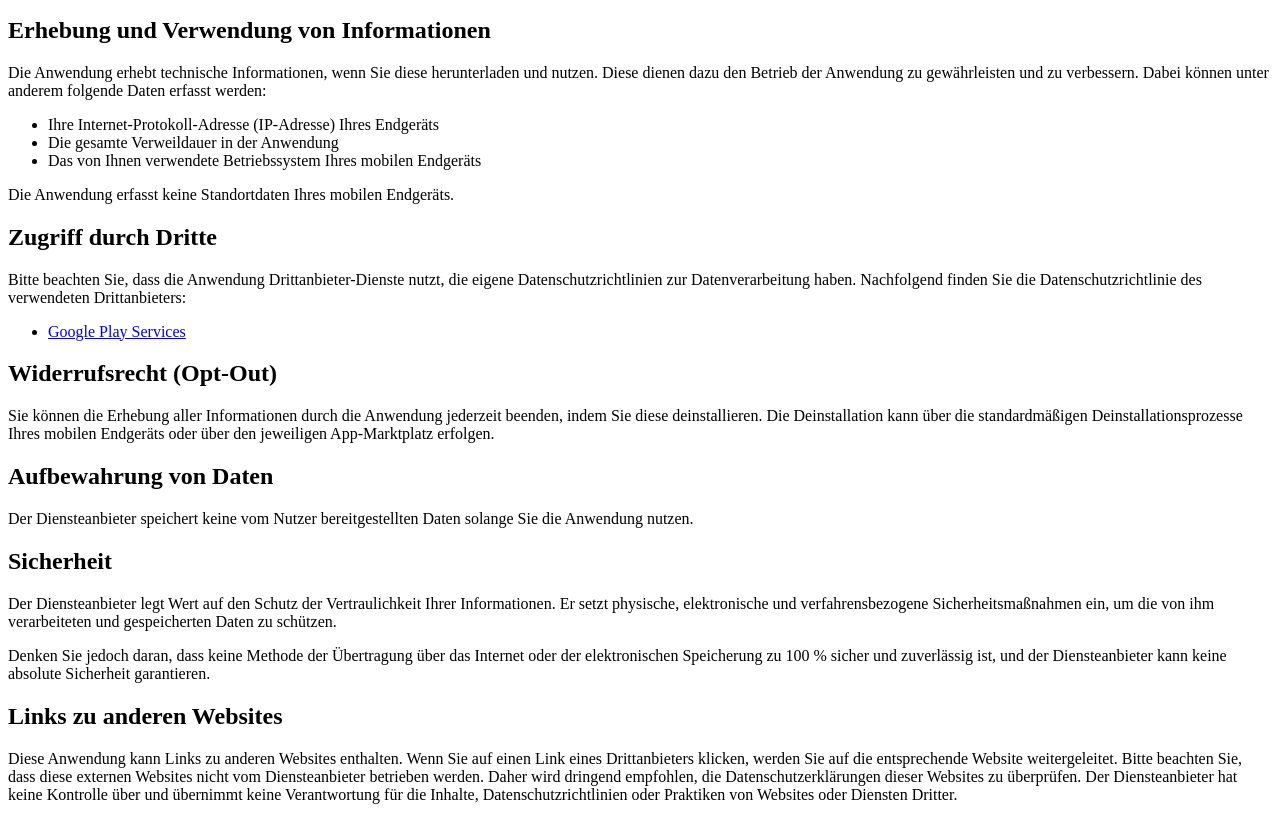
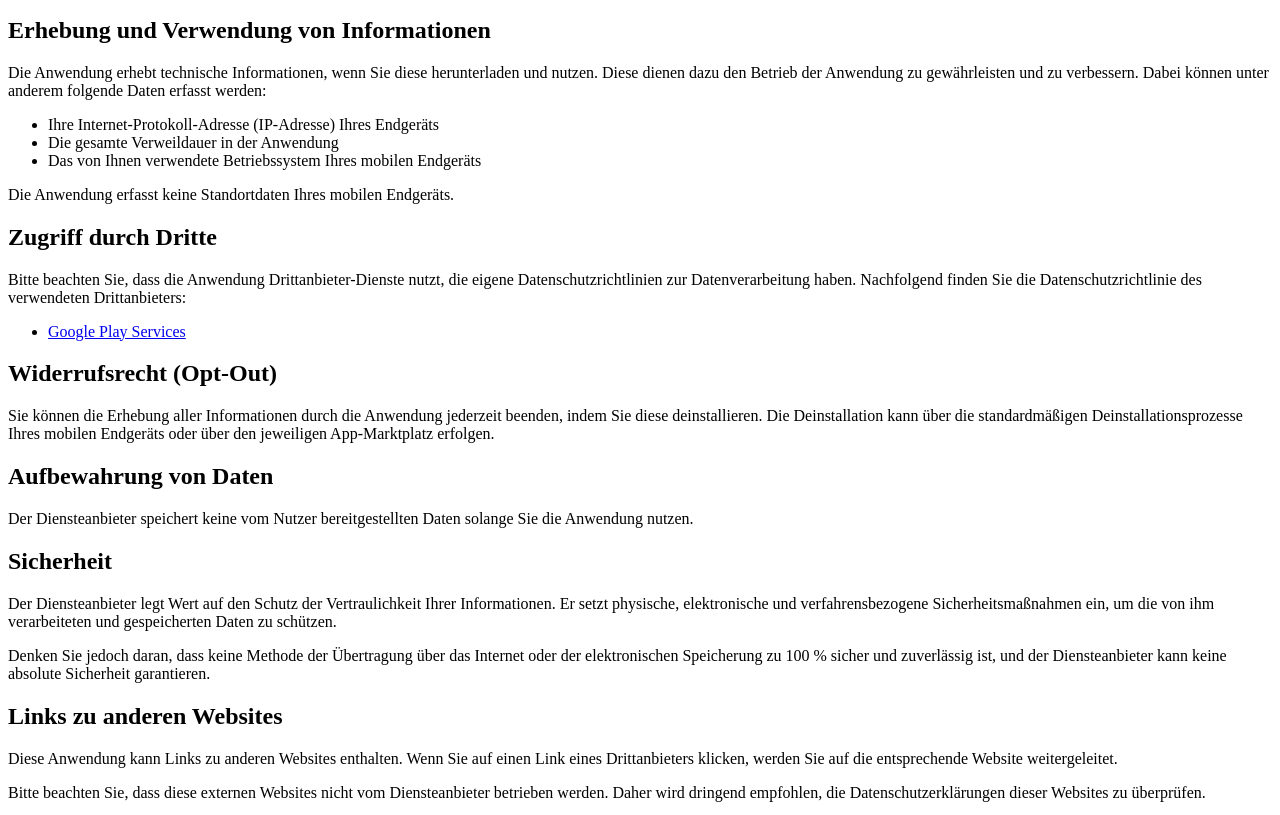
Before and after one commit to WHYZNSoftware/archery-timing-app, a plain HTML site: page privacy-policies/deutsch.html in a window 1280 px wide. Shown: the part 119-934 px from the top of the page. Drawn offline with Linux system fonts and the light colour scheme.

Commit message:
Update deutsch.html

```diff
--- a/privacy-policies/deutsch.html
+++ b/privacy-policies/deutsch.html
@@ -39,7 +39,9 @@
 
     <h2>Links zu anderen Websites</h2>
 
-    <p>Diese Anwendung kann Links zu anderen Websites enthalten. Wenn Sie auf einen Link eines Drittanbieters klicken, werden Sie auf die entsprechende Website weitergeleitet. Bitte beachten Sie, dass diese externen Websites nicht vom Diensteanbieter betrieben werden. Daher wird dringend empfohlen, die Datenschutzerklärungen dieser Websites zu überprüfen. Der Diensteanbieter hat keine Kontrolle über und übernimmt keine Verantwortung für die Inhalte, Datenschutzrichtlinien oder Praktiken von Websites oder Diensten Dritter. </p>
+    <p>Diese Anwendung kann Links zu anderen Websites enthalten. Wenn Sie auf einen Link eines Drittanbieters klicken, werden Sie auf die entsprechende Website weitergeleitet.</p>
+    <p>Bitte beachten Sie, dass diese externen Websites nicht vom Diensteanbieter betrieben werden. Daher wird dringend empfohlen, die Datenschutzerklärungen dieser Websites zu überprüfen.</p>
+    <p>Der Diensteanbieter hat keine Kontrolle über und übernimmt keine Verantwortung für die Inhalte, Datenschutzrichtlinien oder Praktiken von Websites oder Diensten Dritter.</p>
 
     <h2>Änderungen der Datenschutzerklärung</h2>
     <p>Diese Datenschutzerklärung kann gelegentlich aktualisiert werden. Der Diensteanbieter wird Änderungen durch Veröffentlichung der neuen Datenschutzerklärung auf dieser Seite bekanntgeben. Es wird empfohlen, diese Datenschutzerklärung regelmäßig zu überprüfen, da eine fortgesetzte Nutzung der Anwendung als Zustimmung zu den Änderungen gilt.</p>
```
